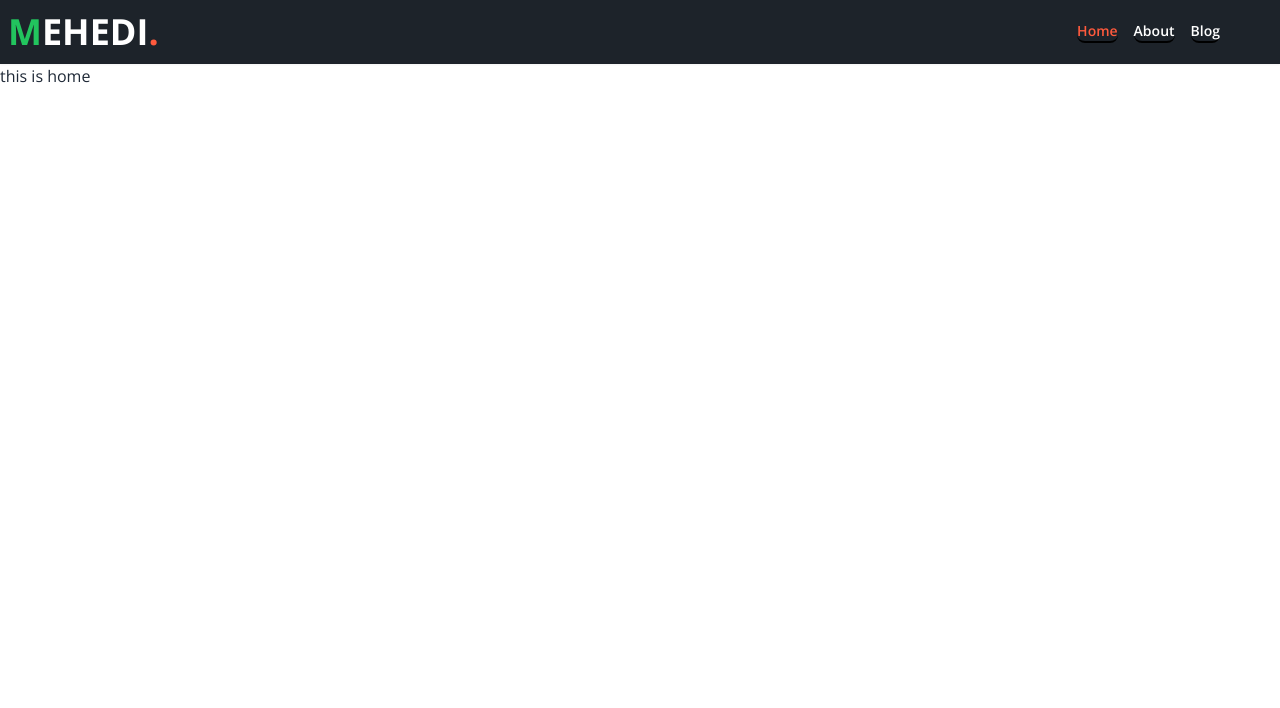
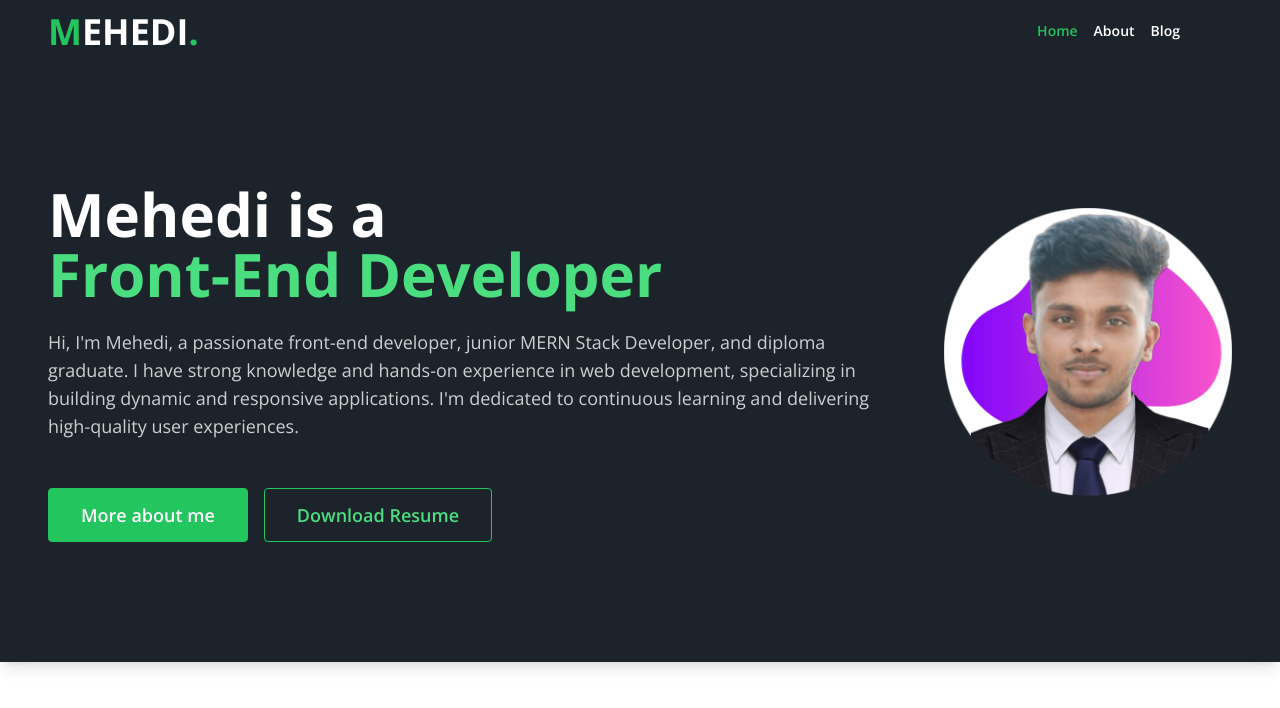
Before and after one commit to Mahedihasanimam/MyPortfolio, a React (Vite) app: page / in a window 1280 px wide. Shown: the top 708 px of the page. Built offline with nearby package versions, Linux system fonts and the light colour scheme.

Commit message:
hero section added

```diff
--- /dev/null
+++ b/src/Pages/home/Hero.jsx
@@ -0,0 +1,49 @@
+import heroimg from "../../../src/assets/profile-pic (7) (1).png";
+const Hero = () => {
+  return (
+    <section className="bg-[#1D232A] shadow-lg text-white">
+      <div className="container  flex  justify-between  p-6 mx-auto sm:py-12 lg:py-24 lg:flex-row flex-col-reverse lg:justify-between">
+        <div className="flex flex-col justify-center p-6 text-center rounded-sm lg:max-w-md xl:max-w-4xl lg:text-left">
+          <h1 className="text-4xl font-bold leading-none lg:text-6xl sm:text-4xl">
+            Mehedi
+            <span className="dark:text-violet-600"> is a</span> <br />{" "}
+            <span className="text-green-400">Front-End Developer</span>
+          </h1>
+          <p className="mt-6 mb-8 text-lg sm:mb-12 text-gray-50 text-opacity-80">
+            Hi, I'm Mehedi, a passionate front-end developer, junior MERN Stack
+            Developer, and diploma graduate. I have strong knowledge and
+            hands-on experience in web development, specializing in building
+            dynamic and responsive applications. I'm dedicated to continuous
+            learning and delivering high-quality user experiences.
+          </p>
+          <div className="flex flex-col space-y-4 sm:items-center sm:justify-center sm:flex-row sm:space-y-0 sm:space-x-4 lg:justify-start">
+            <a
+              rel="noopener noreferrer"
+
+              className="px-8 py-3 text-lg font-semibold border rounded border-green-500  bg-green-500 text-white transition-all duration-500"
+            >
+              More about me
+            </a>
+            <a
+              rel="noopener noreferrer"
+              href="/src/assets/Mehedi_resume(front-end developer).pdf"
+              download={"mehedi resume"}
+              className="px-8 py-3 text-lg font-semibold border rounded border-green-500 text-green-400 hover:bg-green-500 hover:text-white transition-all duration-500"
+            >
+              Download Resume
+            </a>
+          </div>
+        </div>
+        <div className="flex items-center justify-center p-6 mt-8 lg:mt-0 h-72 sm:h-80 lg:h-96 xl:h-112 2xl:h-128">
+          <img
+            src={heroimg}
+            alt=""
+            className="object-contain h-72 sm:h-80 lg:h-96 xl:h-112 2xl:h-128"
+          />
+        </div>
+      </div>
+    </section>
+  );
+};
+
+export default Hero;
--- a/src/Pages/home/Home.jsx
+++ b/src/Pages/home/Home.jsx
@@ -1,9 +1,10 @@
 import React from 'react';
+import Hero from './Hero';
 
 const Home = () => {
     return (
-        <div className='w-fit'>
-            <h1>this is home</h1>
+        <div className=''>
+            <Hero/>
         </div>
     );
 };
--- a/src/share/Navbar.jsx
+++ b/src/share/Navbar.jsx
@@ -17,8 +17,8 @@ const Navbar = () => {
       to="/"
       className={({ isActive }) =>
         isActive
-          ? "text-[#FF5A3D] p-0  border-b-2 border-black  hover:border-b-2 hover:border-[#FF5A3D] hover:animate-underline hover:rounded-none"
-          : "border-b-2 p-0  border-black  hover:border-b-2 hover:border-[#FF5A3D] hover:animate-underline hover:rounded-none"
+          ? "text-green-500 p-0  border-b-2 border-[#1D232A]  hover:border-b-2 hover:border-green-500 hover:animate-underline hover:rounded-none"
+          : "border-b-2 p-0  border-[#1D232A]  hover:border-b-2 hover:border-green-500 hover:animate-underline hover:rounded-none"
       }
     >
       <FaHome className="lg:hidden md:hidden" /> Home
@@ -29,8 +29,8 @@ const Navbar = () => {
       to="/about"
       className={({ isActive }) =>
         isActive
-          ? "text-[#FF5A3D] p-0  border-b-2 border-black   hover:border-b-2 hover:border-[#FF5A3D] hover:animate-underline hover:rounded-none"
-          : "border-b-2 p-0  border-black  hover:border-b-2 hover:border-[#FF5A3D] hover:animate-underline hover:rounded-none"
+          ? "text-green-500 p-0  border-b-2 border-[#1D232A]   hover:border-b-2 hover:border-green-500 hover:animate-underline hover:rounded-none"
+          : "border-b-2 p-0  border-[#1D232A]  hover:border-b-2 hover:border-green-500 hover:animate-underline hover:rounded-none"
       }
     >
       <FaHome className="lg:hidden md:hidden" /> About
@@ -41,8 +41,8 @@ const Navbar = () => {
       to="/blog"
       className={({ isActive }) =>
         isActive
-          ? "text-[#FF5A3D] p-0  border-b-2 border-black  hover:border-b-2 hover:border-[#FF5A3D] hover:animate-underline hover:rounded-none"
-          : "border-b-2 p-0  border-black  hover:border-b-2 hover:border-[#FF5A3D] hover:animate-underline hover:rounded-none"
+          ? "text-green-500 p-0  border-b-2 border-[#1D232A]  hover:border-b-2 hover:border-green-500 hover:animate-underline hover:rounded-none"
+          : "border-b-2 p-0  border-[#1D232A]  hover:border-b-2 hover:border-green-500 hover:animate-underline hover:rounded-none"
       }
     >
       <FaHome className="lg:hidden md:hidden" /> Blog
@@ -52,7 +52,8 @@ const Navbar = () => {
     </div>
   );
   return (
-    <div className="navbar   bg-[#1D232A] w-full  shadow-sm  text-white ">
+    <div className="bg-[#1D232A] text-white" >
+      <div className="navbar container mx-auto  px-12  w-full  shadow-sm">
       <div className="navbar-start">
         <div className="dropdown">
           <div className="md:hidden pr-2" onClick={() => setopen(!open)}>
@@ -74,7 +75,7 @@ const Navbar = () => {
           to={"/"}
           className="lg:text-4xl no-underline  text-xl font-bold"
         >
-          <span className="text-green-500">M</span>EHEDI<span className="text-[#FF5A3D]">.</span>
+          <span className="text-green-500">M</span>EHEDI<span className="text-green-500">.</span>
         </Link>
       </div>
       <div className="navbar-end md:flex hidden  lg:flex pr-12">
@@ -85,6 +86,7 @@ const Navbar = () => {
         <div className=" px-4"></div>
       </div> */}
     </div>
+    </div>
   );
 };
 
```
Also changed, not shown: 1 other file (tests, documents, lock files or other folders).
